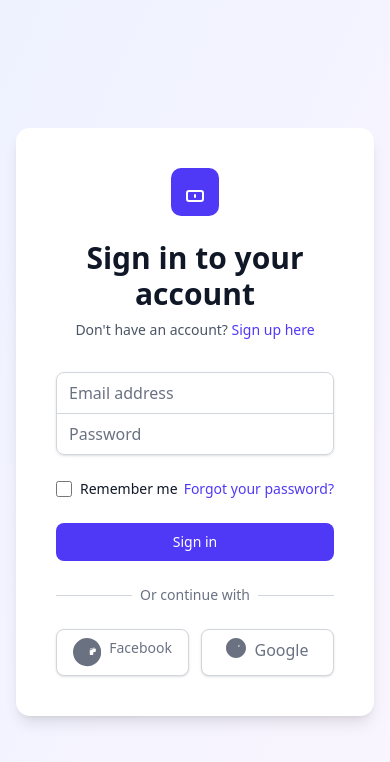
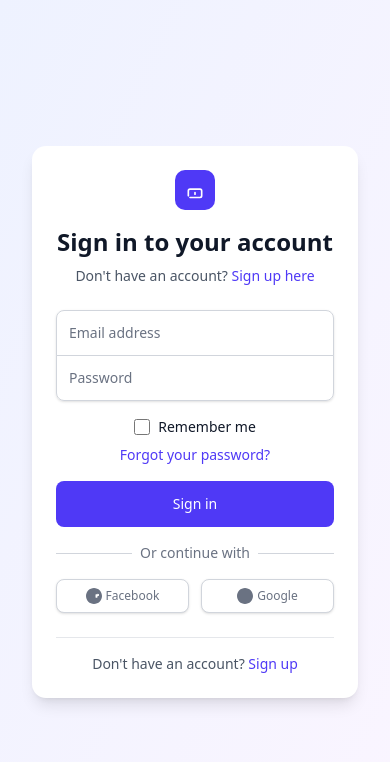
Before and after one commit to koladeFaith/Meal_Planner, a Next.js app: page /login in a window 390 px wide. Shown: the top 762 px of the page. Built offline with nearby package versions, Linux system fonts and the light colour scheme.

Commit message:
Work done

```diff
--- a/package.json
+++ b/package.json
@@ -10,15 +10,19 @@
   },
   "dependencies": {
     "@radix-ui/react-slot": "^1.2.3",
+    "axios": "^1.11.0",
     "class-variance-authority": "^0.7.1",
     "clsx": "^2.1.1",
+    "formik": "^2.4.6",
     "framer-motion": "^12.23.12",
     "lucide-react": "^0.541.0",
     "next": "15.4.6",
     "next-pwa": "^5.6.0",
     "react": "19.1.0",
     "react-dom": "19.1.0",
-    "tailwind-merge": "^3.3.1"
+    "sonner": "^2.0.7",
+    "tailwind-merge": "^3.3.1",
+    "yup": "^1.7.0"
   },
   "devDependencies": {
     "@eslint/eslintrc": "^3",
--- a/src/app/login/page.js
+++ b/src/app/login/page.js
@@ -3,10 +3,10 @@
 import Head from 'next/head';
 import Link from 'next/link';
 import { motion } from 'framer-motion';
+export default function Login() {
 
-export default function Login() {
     return (
-        <div className="min-h-screen bg-gradient-to-br from-indigo-50 to-purple-50 flex items-center justify-center py-12 px-4 sm:px-6 lg:px-8">
+        <div className="min-h-screen bg-gradient-to-br from-indigo-50 to-purple-50 flex items-center justify-center py-4 px-4 sm:px-6 lg:px-8">
             <Head>
                 <title>Login - NutriPlan</title>
                 <meta name="description" content="Login to your NutriPlan account" />
@@ -16,17 +16,17 @@ export default function Login() {
                 initial={{ opacity: 0, y: 20 }}
                 animate={{ opacity: 1, y: 0 }}
                 transition={{ duration: 0.5 }}
-                className="max-w-md w-full space-y-8 bg-white p-10 rounded-xl shadow-lg"
+                className="max-w-md w-full space-y-6 bg-white p-6 sm:p-8 md:p-10 rounded-xl shadow-lg mx-4"
             >
                 <div>
                     <div className="flex justify-center">
-                        <div className="w-12 h-12 bg-indigo-600 rounded-lg flex items-center justify-center">
-                            <svg xmlns="http://www.w3.org/2000/svg" className="h-6 w-6 text-white" fill="none" viewBox="0 0 24 24" stroke="currentColor">
-                                <path strokeLinecap="round" strokeLinejoin极="round" strokeWidth={2} d="M12 15v2m-6 4h12a2 2 0 002-2v-6a2 2 0 00-2-2H6a2 2 0 00-2 2v6a2 2 0 002 2zm10-10极7a4 4 0 00-8 极v4h8z" />
+                        <div className="w-10 h-10 sm:w-12 sm:h-12 bg-indigo-600 rounded-lg flex items-center justify-center">
+                            <svg xmlns="http://www.w3.org/2000/svg" className="h-5 w-5 sm:h-6 sm:w-6 text-white" fill="none" viewBox="0 0 24 24" stroke="currentColor">
+                                <path strokeLinecap="round" strokeLinejoin="round" strokeWidth={2} d="M12 15v2m-6 4h12a2 2 0 002-2v-6a2 2 0 00-2-2H6a2 2 0 00-2 2v6a极 002 2zm10-10V7a4 4 0 00-8 0v4h8z" />
                             </svg>
                         </div>
                     </div>
-                    <h2 className="mt-6 text-center text-3xl font-extrabold text-gray-900">
+                    <h2 className="mt-4 sm:mt-6 text-2xl sm:text-3xl font-extrabold text-gray-900 text-center">
                         Sign in to your account
                     </h2>
                     <p className="text-center text-sm text-gray-600 mt-2">
@@ -36,7 +36,8 @@ export default function Login() {
                         </Link>
                     </p>
                 </div>
-                <form className="mt-8 space-y-6" action="#" method="POST">
+
+                <form className="mt-6 space-y-4" action="#" method="POST">
                     <div className="rounded-md shadow-sm -space-y-px">
                         <div>
                             <label htmlFor="email-address" className="sr-only">Email address</label>
@@ -46,7 +47,7 @@ export default function Login() {
                                 type="email"
                                 autoComplete="email"
                                 required
-                                className="appearance-none rounded-t-md relative block w-full px-3 py-2 border border-gray-300 placeholder-gray-500 text-gray-900 focus:outline-none focus:ring-indigo-500 focus:border-indigo-500 focus:z-10 sm:text-sm"
+                                className="appearance-none rounded-t-md relative block w-full px-3 py-3 sm:py-2 border border-gray-300 placeholder-gray-500 text-gray-900 focus:outline-none focus:ring-indigo-500 focus:border-indigo-500 focus:z-10 text-sm sm:text-base"
                                 placeholder="Email address"
                             />
                         </div>
@@ -58,13 +59,13 @@ export default function Login() {
                                 type="password"
                                 autoComplete="current-password"
                                 required
-                                className="appearance-none rounded-b-md relative block w-full px-3 py-2 border border-gray-300 placeholder-gray-500 text-gray-900 focus:outline-none focus:ring-indigo-500极focus:border-indigo-500 focus:z-10 sm:text-sm"
+                                className="appearance-none rounded-b-md relative block w-full px-3 py-3 sm:py-2 border border-gray-300 placeholder-gray-500 text-gray-900 focus:outline-none focus:ring-indigo-500 focus:border-indigo-500 focus:z-10 text-sm sm:text-base"
                                 placeholder="Password"
                             />
                         </div>
                     </div>
 
-                    <div className="flex items-center justify-between">
+                    <div className="flex items-center justify-between flex-col sm:flex-row gap-2 sm:gap-0">
                         <div className="flex items-center">
                             <input
                                 id="remember-me"
@@ -87,45 +88,55 @@ export default function Login() {
                     <div>
                         <button
                             type="submit"
-                            className="group relative w-full flex justify-center py-2 px-4 border border-transparent text-sm font-medium rounded-md text-white bg-indigo-600 hover:bg-indigo-700 focus:outline-none focus:ring-2 focus:ring-offset-2 focus:ring-indigo-500 transition-colors"
+                            className="group relative w-full flex justify-center py-3 px-4 border border-transparent text-sm font-medium rounded-md text-white bg-indigo-600 hover:bg-indigo-700 focus:outline-none focus:ring-2 focus:ring-offset-2 focus:ring-indigo-500 transition-colors"
                         >
                             Sign in
                         </button>
                     </div>
 
-                    <div className="mt-6">
+                    <div className="mt-4">
                         <div className="relative">
                             <div className="absolute inset-0 flex items-center">
                                 <div className="w-full border-t border-gray-300" />
                             </div>
-                            <div className="relative flex justify-center text-sm">
-                                <span className="px-2 bg-white text-gray-500">Or continue with</span>
+                            <div className="relative flex justify-center">
+                                <span className="px-2 bg-white text-gray-500 text-sm">Or continue with</span>
                             </div>
                         </div>
 
-                        <div className="mt-6 grid grid-cols-2 gap-3">
+                        <div className="mt-4 grid grid-cols-2 gap-3">
                             <button
                                 type="button"
-                                className="w-full inline-flex justify-center py-2 px-4 border border-gray-300 rounded-md shadow-sm bg-white text-sm font-medium text-gray-500 hover:bg-gray-50 transition-colors"
+                                className="w-full inline-flex justify-center items-center py-2 px-2 sm:px-4 border border-gray-300 rounded-md shadow-sm bg-white text-sm font-medium text-gray-500 hover:bg-gray-50 transition-colors"
                             >
-                                <svg className="w-5极h-5" aria-hidden="true" fill="currentColor" viewBox="0 0 24 24">
+                                <svg className="w-4 h-4 sm:w-5 sm:h-5" aria-hidden="true" fill="currentColor" viewBox="0 0 24 24">
                                     <path d="M12 0C5.372 0 0 5.373 0 12s5.372 12 12 12 12-5.373 12-12S18.628 0 12 0zm5.894 8.221l-2.166 2.066c-.121.119-.321.18-.513.18-.099 0-.197-.02-.287-.06-.25-.111-.412-.363-.412-.642v-.832h4.431c.225 0 .431.224.431.448v1.723c0 .458-.373.832-.832.832h-1.264v1.689c0 .458-.373.832-.832.832h-1.723a.441.441 0 01-.448-.431v-4.019c0-.225.206-.431.431-.431h2.437v-.832c0-.279.162-.531.412-.642.25-.111.547-.072.762.104z" />
                                 </svg>
-                                <span className="ml-2">Facebook</span>
+                                <span className="ml-1 sm:ml-2 text-xs sm:text-sm">Facebook</span>
                             </button>
 
                             <button
                                 type="button"
-                                className="w-full inline-flex justify-center py-2 px-4 border border-gray-300 rounded-md shadow-sm bg-white text-sm极font-medium text-gray-500 hover:bg-gray-50 transition-colors"
+                                className="w-full inline-flex justify-center items-center py-2 px-2 sm:px-4 border border-gray-300 rounded-md shadow-sm bg-white text-sm font-medium text-gray-500 hover:bg-gray-50 transition-colors"
                             >
-                                <svg className="w-5 h-5" aria-hidden="true" fill="currentColor" viewBox="0 0 24 24">
-                                    <path d="M12 0C5.372 0 0 5.373 0 12s5.372 12 12 12 12-5.373 12-12S18.628 0 12 0zm5.894 8.221l-2.166 2.066c-.121.119-.321.18-.513.18-.099 0-.197-.02-.287-.06-.25-.111-.412-.363-.412-.642v-.832h4.431c.225 0 .431.224.431.448极1.723c0 .458-.373.832-.832.832h-1.264v1.689c0 .458-.373.832-.832.832h-1.723a.441.441 0 01-.448-.431v-4.019c0-.225.206-.431.431-.431h2.437v-.832c0-.279.162-.531.412-.642.25-.111.547-.072.762.104z" />
+                                <svg className="w-4 h-4 sm:w-5 sm:h-5" aria-hidden="true" fill="currentColor" viewBox="0 0 24 24">
+                                    <path d="M12 0C5.372 0 0 5.373 0 12s5.372 12 12 12 12-5.373 12-12S18.628 0 12 0zm5.894 8.221l-2.166 2.066极-.121.119-.321.18-.513.18-.099 0-.197-.02-.287-.06-.25-.111-.412-.363-.412-.642v-.832h4.431c.225 0 .431.224.431.448v1.723c0 .458-.373.832-.832.832h-1.264v1.689c0 .458-.373.832-.832.832h-1.723a.441.441 0 01-.448-.431v-4.019c0-.225.206-.431.431-.431h2.437v-.832c0-.279.162-.531.412-.642.25-.111.547-.072.762.104z" />
                                 </svg>
-                                <span className="ml-2">Google</span>
+                                <span className="ml-1 sm:ml-2 text-xs sm:text-sm">Google</span>
                             </button>
                         </div>
                     </div>
                 </form>
+
+                {/* Mobile-friendly signup link at bottom for easy access */}
+                <div className="md:hidden pt-4 border-t border-gray-200 text-center">
+                    <p className="text-sm text-gray-600">
+                        Don't have an account?{' '}
+                        <Link href="/signup" className="font-medium text-indigo-600 hover:text-indigo-500">
+                            Sign up
+                        </Link>
+                    </p>
+                </div>
             </motion.div>
         </div>
     );
--- a/src/app/page.js
+++ b/src/app/page.js
@@ -8,7 +8,6 @@ import { motion, AnimatePresence } from 'framer-motion';
 
 export default function Home() {
   const [mobileMenuOpen, setMobileMenuOpen] = useState(false);
-
   return (
     <div className="min-h-screen bg-gradient-to-br from-gray-50 to-gray-100">
       <Head>
--- a/src/app/signup/page.js
+++ b/src/app/signup/page.js
@@ -3,8 +3,62 @@
 import Head from 'next/head';
 import Link from 'next/link';
 import { motion } from 'framer-motion';
+import axios from "axios";
+import * as Yup from 'yup'
+import { toast } from "sonner";
+import { useFormik } from 'formik';
+import { useRouter } from 'next/navigation';
+export default function Signup() {
+    const router = useRouter();
 
-export default function Signup() {
+    const formik = useFormik({
+        initialValues: {
+            fullName: "",
+            email: "",
+            password: "",
+            confirmPassword: "",
+        },
+        validationSchema: Yup.object({
+            fullName: Yup.string().required("Full Name is required"),
+            email: Yup.string()
+                .required("Email Address is required")
+                .email("Invalid Email"),
+            password: Yup.string()
+                .required("Password is required")
+                .min(6, "Paswword must be 6 characters or more"),
+            confirmPassword: Yup.string()
+                .oneOf([Yup.ref("password"), null], "Passwords must match")
+                .required("Confirm Password is required"),
+        }),
+        onSubmit: async (values, { resetForm }) => {
+            try {
+                const response = await axios.post(
+                    "https://meal-planner-backend-7f2r.onrender.com/user/signup",
+                    values
+                );
+
+                console.log(response.data.message);
+                toast.success(response.data.message);
+                resetForm();
+                setTimeout(() => {
+                    router.push("/login");
+                }, 2000);
+            } catch (error) {
+                if (
+                    error.response &&
+                    error.response.data &&
+                    error.response.data.message
+                ) {
+                    console.error("Error: " + error.response.data.message);
+                    toast.error(error.response.data.message);
+                } else {
+                    console.error("An unexpected error occurred: " + error.message);
+                    toast.error(error.message);
+                }
+            }
+        },
+    });
+    console.log(formik.touched);
     return (
         <div className="min-h-screen bg-gradient-to-br from-indigo-50 to-purple-50 flex items-center justify-center py-12 px-4 sm:px-6 lg:px-8">
             <Head>
@@ -36,18 +90,22 @@ export default function Signup() {
                         </Link>
                     </p>
                 </div>
-                <form className="mt-8 space-y-6" action="#" method="POST">
+
+                <form className="mt-8 space-y-6" onSubmit={formik.handleSubmit}>
                     <div className="rounded-md shadow-sm -space-y-px">
                         <div>
                             <label htmlFor="name" className="sr-only">Full Name</label>
                             <input
                                 id="name"
-                                name="name"
+                                name="fullName"
                                 type="text"
                                 autoComplete="name"
                                 required
                                 className="appearance-none rounded-t-md relative block w-full px-3 py-2 border border-gray-300 placeholder-gray-500 text-gray-900 focus:outline-none focus:ring-indigo-500 focus:border-indigo-500 focus:z-10 sm:text-sm"
                                 placeholder="Full Name"
+                                value={formik.values.fullName}
+                                onChange={formik.handleChange}
+                                onBlur={formik.handleBlur}
                             />
                         </div>
                         <div>
@@ -60,6 +118,9 @@ export default function Signup() {
                                 required
                                 className="appearance-none relative block w-full px-3 py-2 border border-gray-300 placeholder-gray-500 text-gray-900 focus:outline-none focus:ring-indigo-500 focus:border-indigo-500 focus:z-10 sm:text-sm"
                                 placeholder="Email address"
+                                value={formik.values.email}
+                                onChange={formik.handleChange}
+                                onBlur={formik.handleBlur}
                             />
                         </div>
                         <div>
@@ -72,19 +133,27 @@ export default function Signup() {
                                 required
                                 className="appearance-none relative block w-full px-3 py-2 border border-gray-300 placeholder-gray-500 text-gray-900 focus:outline-none focus:ring-indigo-500 focus:border-indigo-500 focus:z-10 sm:text-sm"
                                 placeholder="Password"
+                                value={formik.values.password}
+                                onChange={formik.handleChange}
+                                onBlur={formik.handleBlur}
                             />
+
                         </div>
                         <div>
                             <label htmlFor="confirm-password" className="sr-only">Confirm Password</label>
                             <input
                                 id="confirm-password"
-                                name="confirm-password"
+                                name="confirmPassword"
                                 type="password"
                                 autoComplete="new-password"
                                 required
                                 className="appearance-none rounded-b-md relative block w-full px-3 py-2 border border-gray-300 placeholder-gray-500 text-gray-900 focus:outline-none focus:ring-indigo-500 focus:border-indigo-500 focus:z-10 sm:text-sm"
                                 placeholder="Confirm Password"
+                                value={formik.values.comfirmPassword}
+                                onChange={formik.handleChange}
+                                onBlur={formik.handleBlur}
                             />
+
                         </div>
                     </div>
 
```
Also changed, not shown: 1 other file (tests, documents, lock files or other folders).
